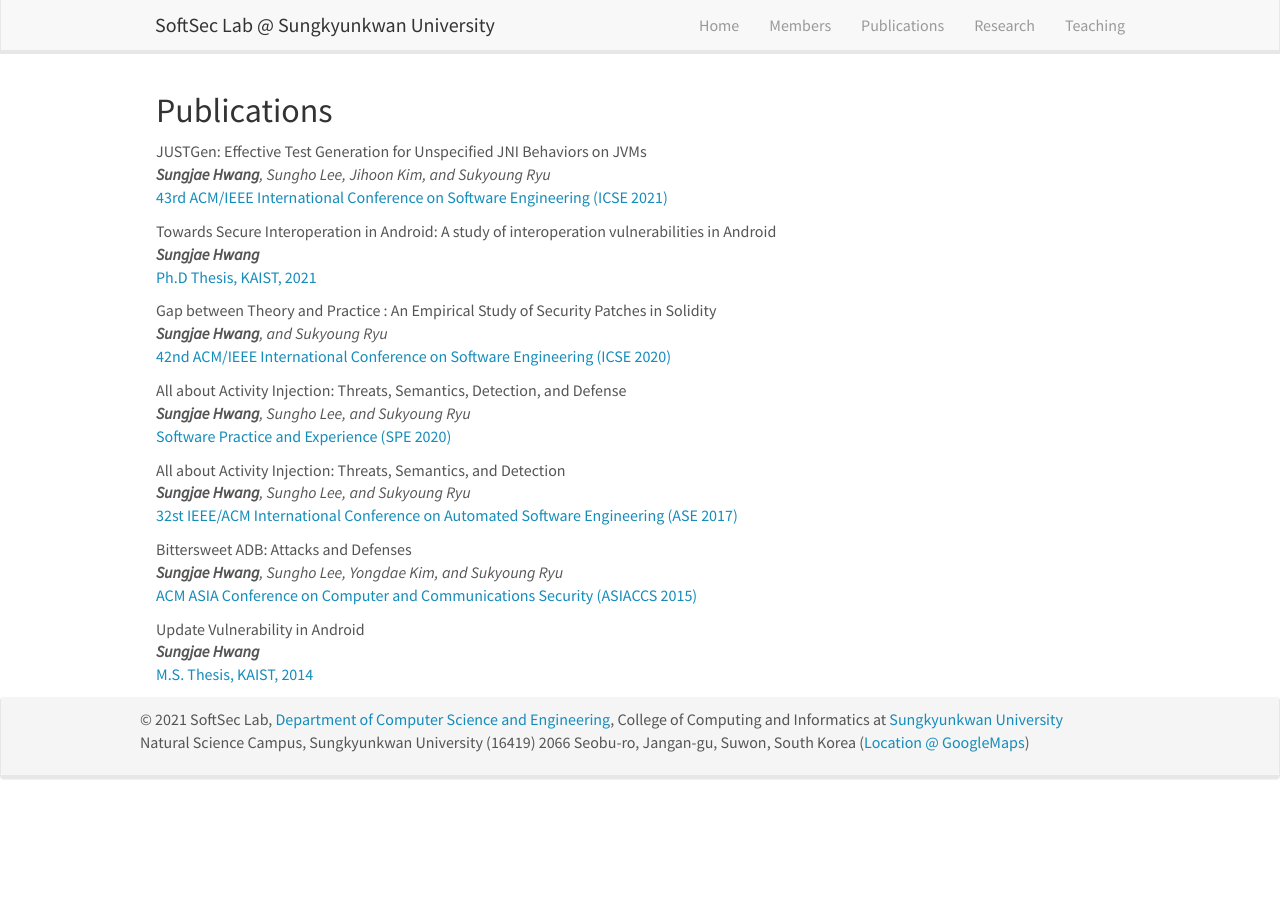
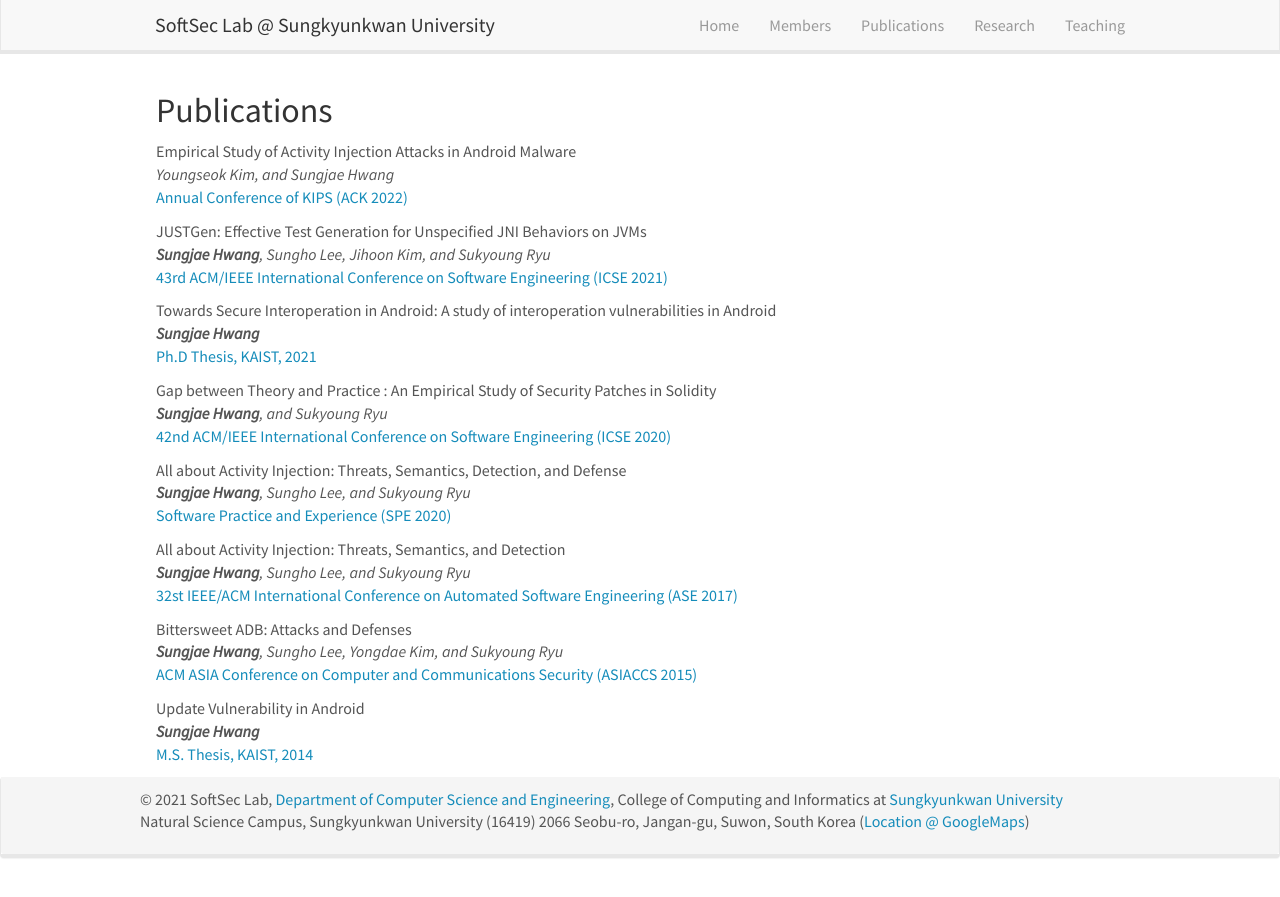
Before and after one commit to softsec-lab/softsec-lab.github.io, a Jekyll site: the page built from _pages/publications.md, in a window 1280 px wide. Shown: the top 897 px of the page. Built offline with Jekyll 4.4.1, drawn with Linux system fonts in a browser that asks for light colours; nearby versions of some CDN libraries.

Commit message:
update publication

```diff
--- a/_data/publist.yml
+++ b/_data/publist.yml
@@ -1,3 +1,11 @@
+
+- title: "Empirical Study of Activity Injection Attacks in Android Malware"
+  authors: Youngseok Kim, and Sungjae Hwang
+  link:
+    url:
+    display: Annual Conference of KIPS (ACK 2022)
+  highlight: 1
+  news2:
 
 - title: "JUSTGen: Effective Test Generation for Unspecified JNI Behaviors on JVMs"
   authors: <b>Sungjae Hwang</b>, Sungho Lee, Jihoon Kim, and Sukyoung Ryu
```
